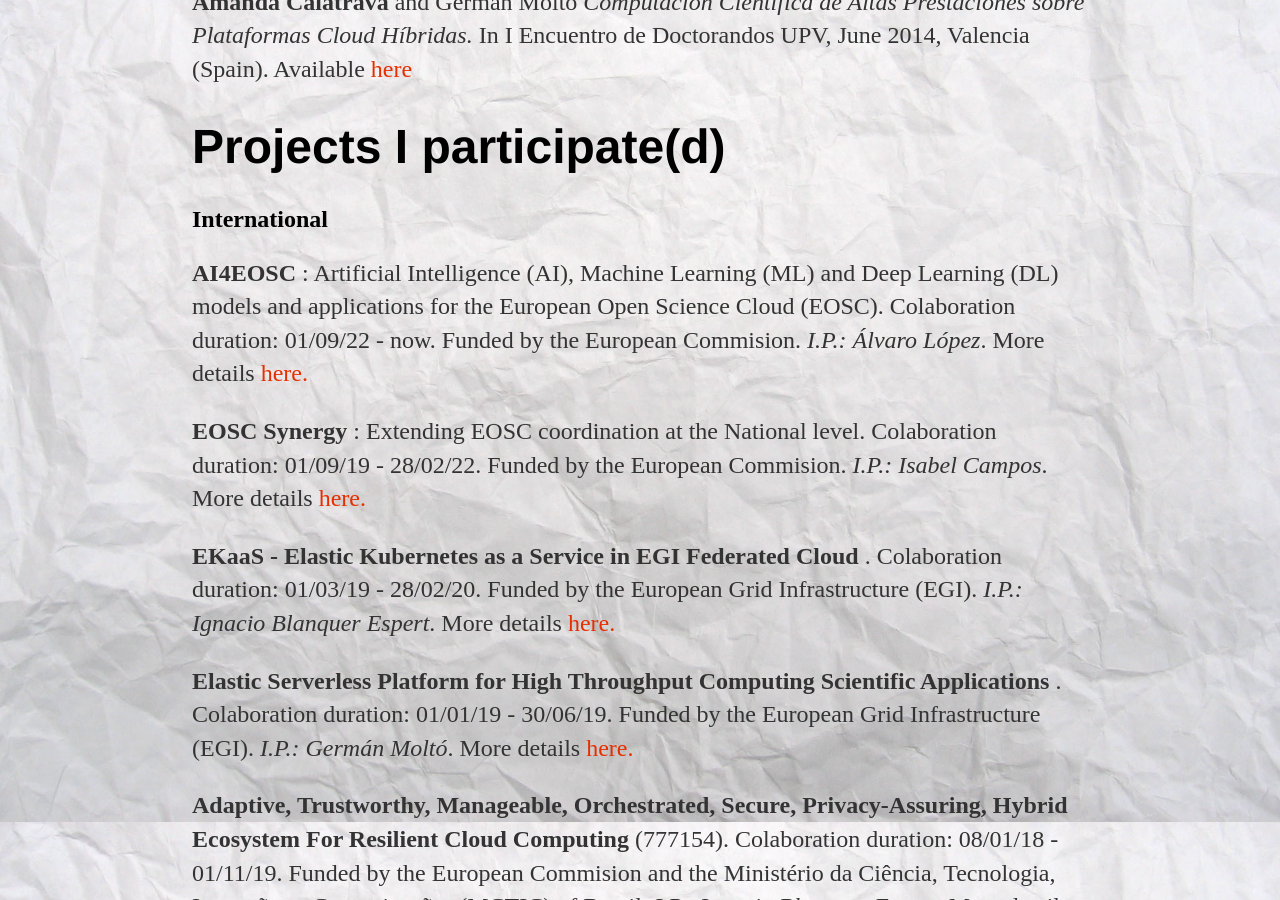
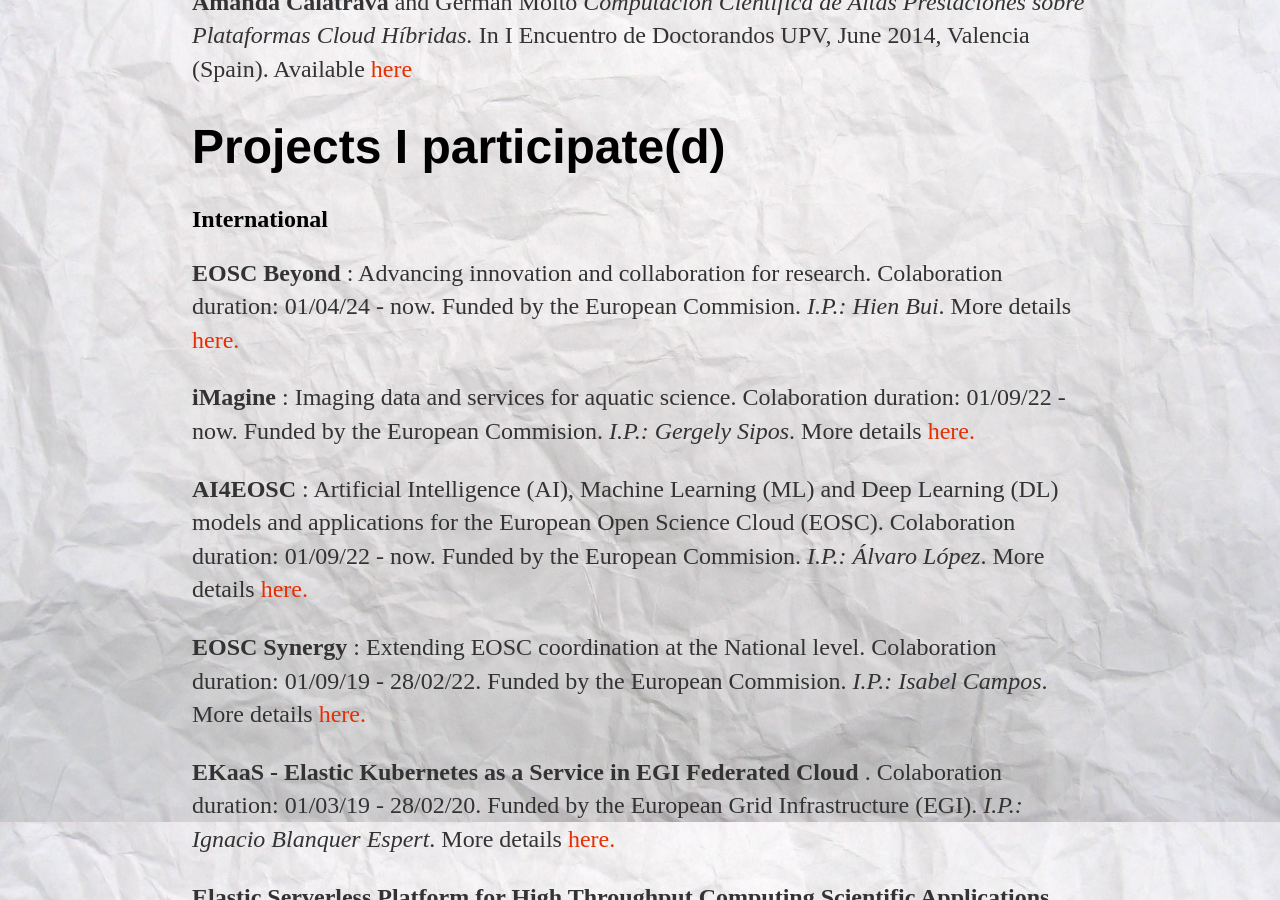
Before and after one commit to amcaar/amcaar.github.io, a Jekyll site: the page built from cv/index.html, in a window 1280 px wide and 900 px high, scrolled down 7818 px. Built offline with Jekyll 4.4.1, drawn with Linux system fonts in a browser that asks for light colours.

Commit message:
Add projects

```diff
--- a/cv/index.html
+++ b/cv/index.html
@@ -238,6 +238,16 @@
 
 		<h1>Projects I participate(d)</h1>
 		<h2>International</h2>
+		<p> <strong>EOSC Beyond </strong>: Advancing innovation and collaboration for research.
+			Colaboration duration: 01/04/24 - now. Funded by the European Commision.
+			<em>I.P.: Hien Bui</em>.
+		        More details <a class="link" href="https://www.eosc-beyond.eu/">here.</a></p>
+
+		<p> <strong>iMagine </strong>: Imaging data and services for aquatic science.
+			Colaboration duration: 01/09/22 - now. Funded by the European Commision.
+			<em>I.P.: Gergely Sipos</em>.
+		        More details <a class="link" href="https://www.imagine-ai.eu/">here.</a></p>
+
 		<p> <strong>AI4EOSC </strong>: Artificial Intelligence (AI), Machine Learning (ML) and Deep Learning (DL) models and applications for the European Open Science Cloud (EOSC).
 			Colaboration duration: 01/09/22 - now. Funded by the European Commision.
 			<em>I.P.: Álvaro López</em>.
```
